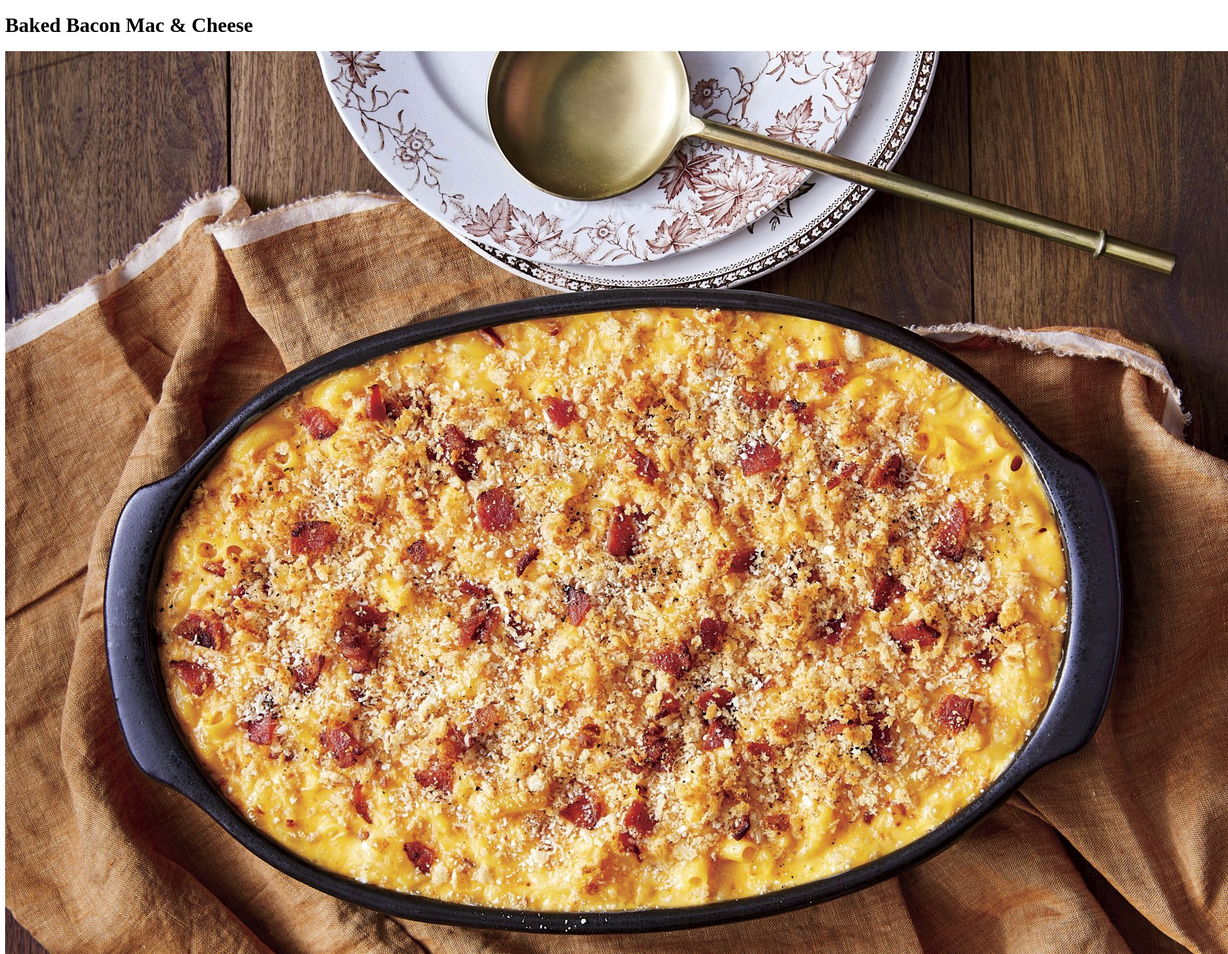
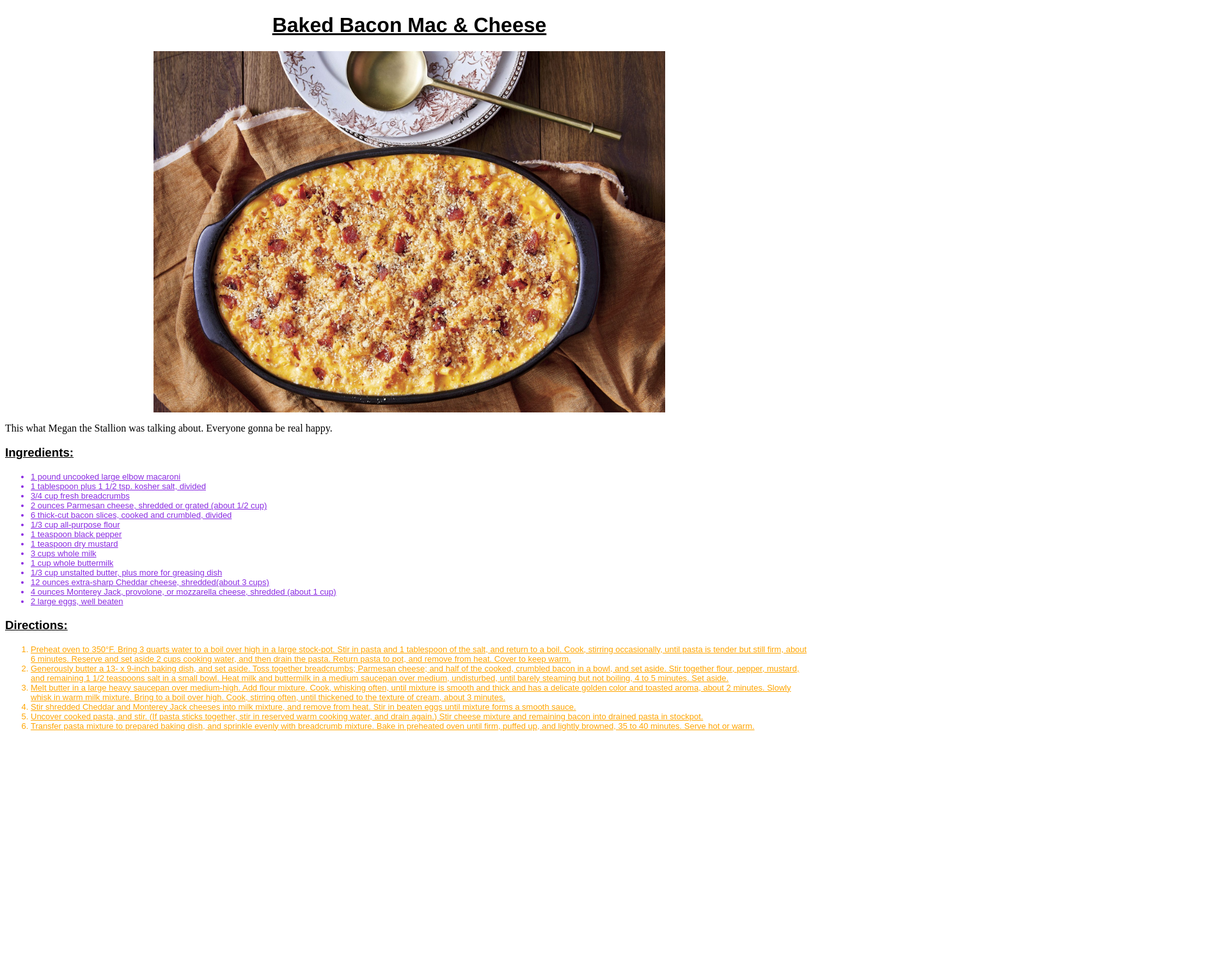
Before and after one commit to d-koda/odin-recipes, a plain HTML site: page odin-recipes/recipes/macandcheese.html in a window 1280 px wide. Shown: the top 1492 px of the page at 64% size, 1920 px wide, since content can reach past the window. After the commit the page ends 1156 px from the top, so only its background shows below. Drawn offline with Linux system fonts and the light colour scheme; files that its build step writes are made by us from their sources; files whose address does not match are found by name.

Commit message:
added some css just for fun after lunch, just to make sure that I remember everything.

```diff
--- /dev/null
+++ b/odin-recipes/recipecss.css
@@ -0,0 +1,32 @@
+.list {
+    font-family: 'Arial', 'Helvetica', sans-serif;
+    text-decoration-line: underline;
+    font-size:small;
+}
+
+.ingredients {
+    color:blueviolet
+}
+
+.directions {
+    color:orange;
+}
+
+img {
+    height: auto;
+    width: 800px;
+    display:block;
+    margin-left:auto;
+    margin-right:auto;
+}
+
+h1 {
+    font-family: 'Helvetica', 'Times New Roman', sans-serif;
+    text-decoration-line: underline;
+    text-align: center;
+}
+
+h3 {
+    font-family: 'Helvetica', 'Times New Roman', sans-serif;
+    text-decoration-line: underline;
+}
--- a/odin-recipes/recipes/macandcheese.html
+++ b/odin-recipes/recipes/macandcheese.html
@@ -3,6 +3,7 @@
     <head>
         <meta charset="utf-8">
         <title>Baked Bacon Mac & Cheese</title>
+        <link rel="stylesheet" href="/home/dkoda/repos/odin-recipes/odin-recipes/recipecss.css">
     </head>
 
     <body>
@@ -11,7 +12,7 @@
         <p>This what Megan the Stallion was talking about. Everyone gonna be real happy.</p>
 
         <h3>Ingredients:</h3>
-            <ul>
+            <div class="list ingredients"><ul>
                 <li>1 pound uncooked large elbow macaroni</li>
                 <li>1 tablespoon plus 1 1/2 tsp. kosher salt, divided</li>
                 <li>3/4 cup fresh breadcrumbs</li>
@@ -26,16 +27,16 @@
                 <li>12 ounces extra-sharp Cheddar cheese, shredded(about 3 cups)</li>
                 <li>4 ounces Monterey Jack, provolone, or mozzarella cheese, shredded (about 1 cup)</li>
                 <li>2 large eggs, well beaten</li>
-            </ul>
+            </ul></div>
 
         <h3>Directions:</h3>
-            <ol>
+            <div class="list directions"><ol>
                 <li>Preheat oven to 350°F. Bring 3 quarts water to a boil over high in a large stock-pot. Stir in pasta and 1 tablespoon of the salt, and return to a boil. Cook, stirring occasionally, until pasta is tender but still firm, about 6 minutes. Reserve and set aside 2 cups cooking water, and then drain the pasta. Return pasta to pot, and remove from heat. Cover to keep warm.</li>
                 <li>Generously butter a 13- x 9-inch baking dish, and set aside. Toss together breadcrumbs; Parmesan cheese; and half of the cooked, crumbled bacon in a bowl, and set aside. Stir together flour, pepper, mustard, and remaining 1 1/2 teaspoons salt in a small bowl. Heat milk and buttermilk in a medium saucepan over medium, undisturbed, until barely steaming but not boiling, 4 to 5 minutes. Set aside.</li>
                 <li>Melt butter in a large heavy saucepan over medium-high. Add flour mixture. Cook, whisking often, until mixture is smooth and thick and has a delicate golden color and toasted aroma, about 2 minutes. Slowly whisk in warm milk mixture. Bring to a boil over high. Cook, stirring often, until thickened to the texture of cream, about 3 minutes.</li>
                 <li>Stir shredded Cheddar and Monterey Jack cheeses into milk mixture, and remove from heat. Stir in beaten eggs until mixture forms a smooth sauce.</li>
                 <li>Uncover cooked pasta, and stir. (If pasta sticks together, stir in reserved warm cooking water, and drain again.) Stir cheese mixture and remaining bacon into drained pasta in stockpot.</li>
                 <li>Transfer pasta mixture to prepared baking dish, and sprinkle evenly with breadcrumb mixture. Bake in preheated oven until firm, puffed up, and lightly browned, 35 to 40 minutes. Serve hot or warm.</li>
-            </ol>
+            </ol></div>
     </body>
 </html>
```
Also changed, not shown: odin-recipes/index.html (+7 -4 lines), odin-recipes/recipes/chickencordonbleu.html (+5 -0 lines), odin-recipes/recipes/shrimpskewers.html (+5 -4 lines).
